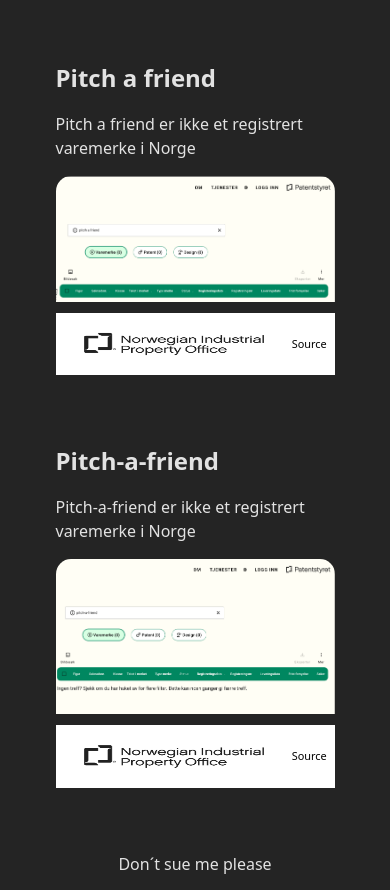
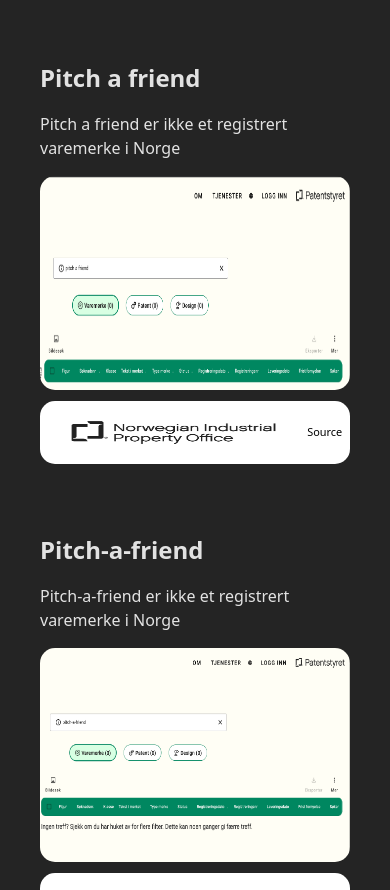
Before and after one commit to Nikunne/pitch-a-friend.no, a React (Vite) app: page / in a window 390 px wide. Shown: the top 890 px of the page. Built offline with nearby package versions, Linux system fonts and the light colour scheme.

Commit message:
more mobile support

```diff
--- a/src/App.jsx
+++ b/src/App.jsx
@@ -15,7 +15,7 @@
             </div>
 
             <div className="patent-container">
-                <PatentPage url={"https://search.patentstyret.no/advanced/#/trademark?cs=pitch%20a%20friend&size=50"} img={"Patentstyret2.png"} trademark={"Pitch-a-friend"}/>
+                <PatentPage url={"https://search.patentstyret.no/advanced/#/trademark?cs=pitch-a-friend&size=50"} img={"Patentstyret2.png"} trademark={"Pitch-a-friend"}/>
             </div>
 
 
--- a/src/index.css
+++ b/src/index.css
@@ -27,10 +27,11 @@
 /*}*/
 
 .patent-img {
-  border-top-left-radius: 15px;
-  border-top-right-radius: 15px;
+  /*border-top-left-radius: 15px;*/
+  /*border-top-right-radius: 15px;*/
   margin-bottom: 0;
   padding-bottom: 0;
+  border-radius: 15px;
 
 }
 
@@ -44,7 +45,7 @@
 @media (max-width: 600px) {
   .patent-img {
     width: 100%;
-    height: 48%;
+    height: 55vw;
   }
 }
 
@@ -56,12 +57,16 @@
 
 @media (max-width: 600px) {
   .content {
-    margin-left:  5%;
-    margin-right: 5%;
+    margin-left:  0%;
+    margin-right: 0%;
   }
 
   .mini {
     height: 16vw;
+  }
+
+  .linken {
+    border-radius: 15px;
   }
 }
 
```
